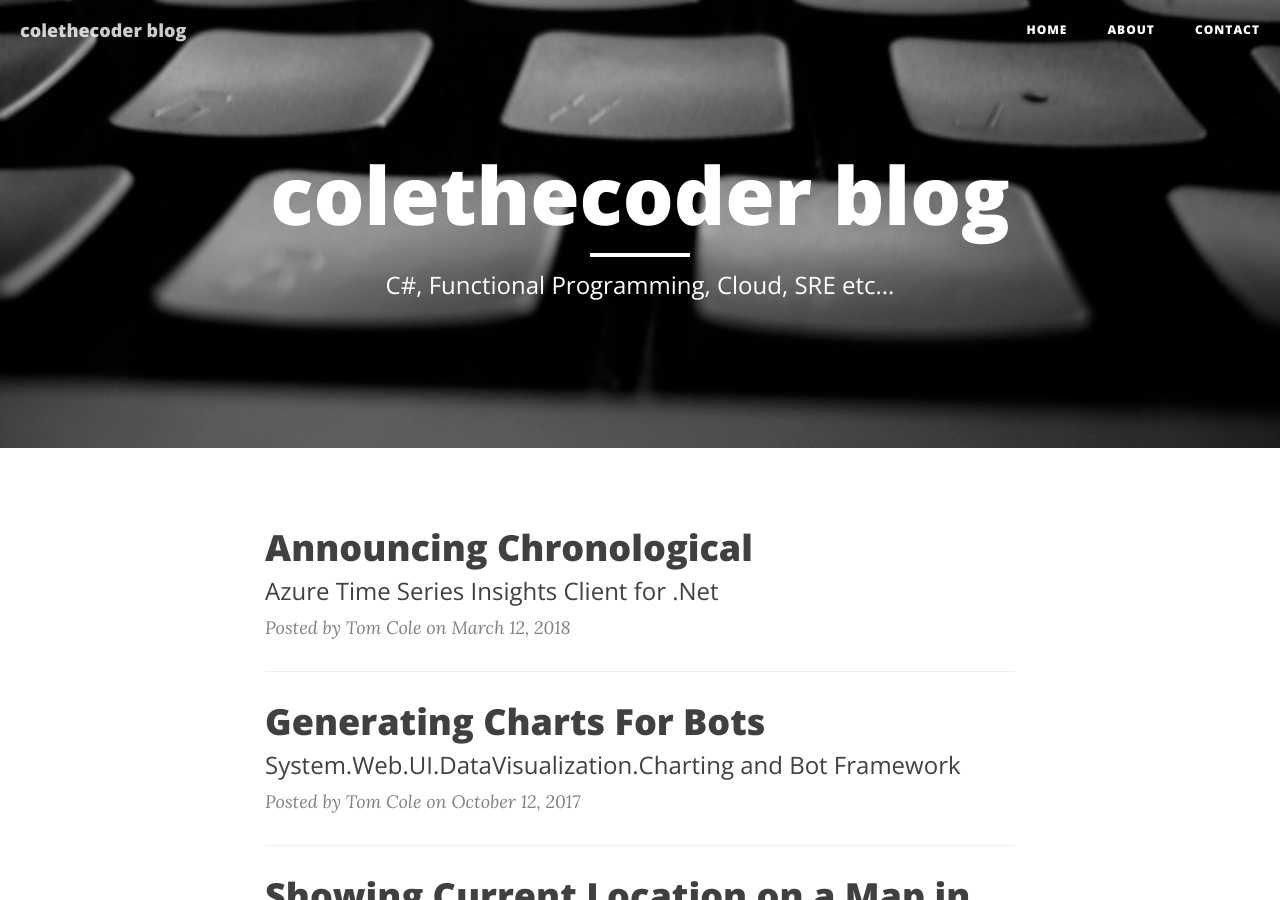
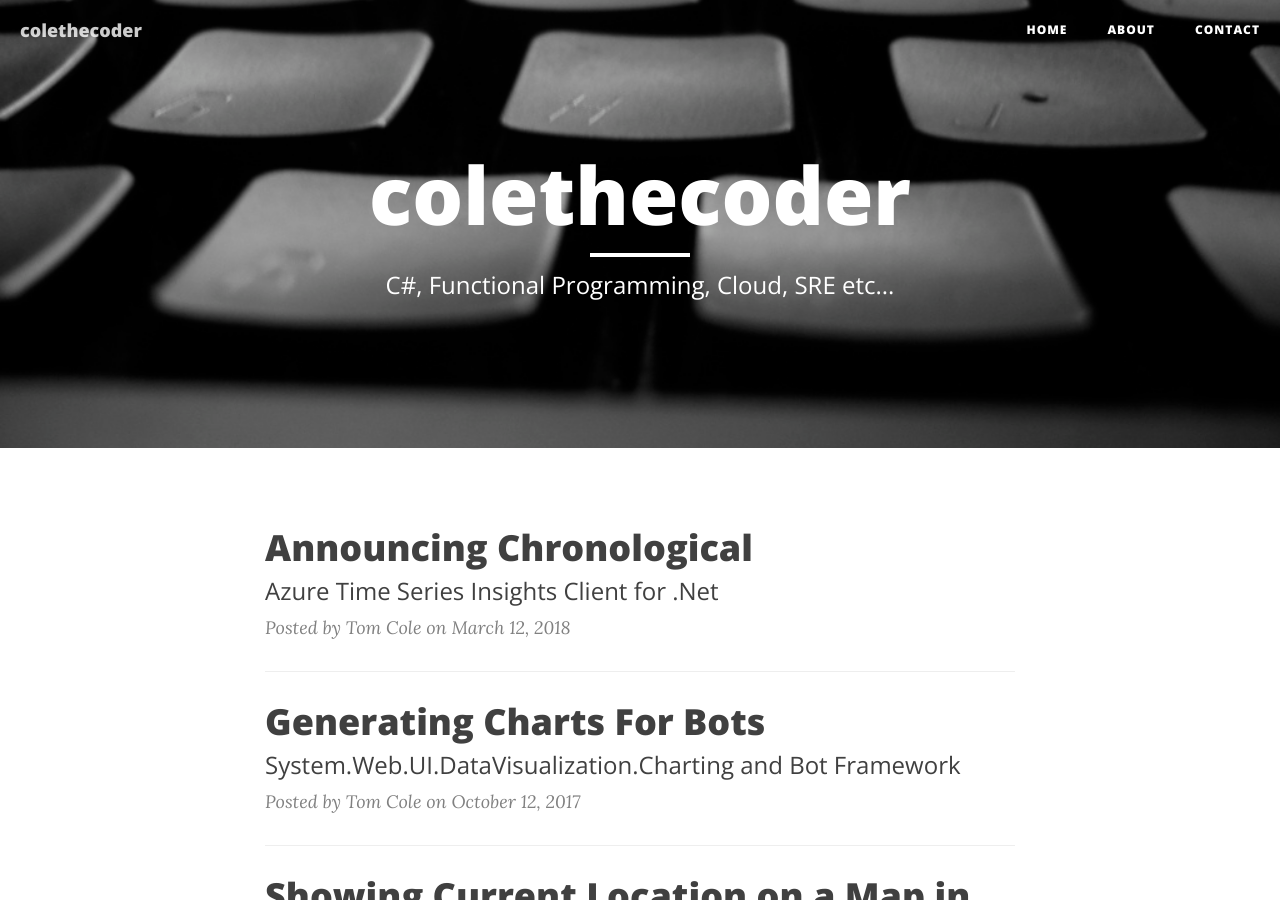
Before and after one commit to colethecoder/colethecoder.github.com, a Jekyll site: the page built from index.html, in a window 1280 px wide and 900 px high. Built offline with Jekyll 4.4.1, drawn with Linux system fonts in a browser that asks for light colours; nearby versions of some CDN libraries; the list of posts is cut into pages by our own code.

Commit message:
Updated site title

```diff
--- a/_config.yml
+++ b/_config.yml
@@ -1,5 +1,5 @@
 # Site settings
-title: colethecoder blog
+title: colethecoder
 email: mail@colethecoder.com
 copyright_name: Tom Cole
 description: "C#, Functional Programming, Cloud, SRE etc..."
```
